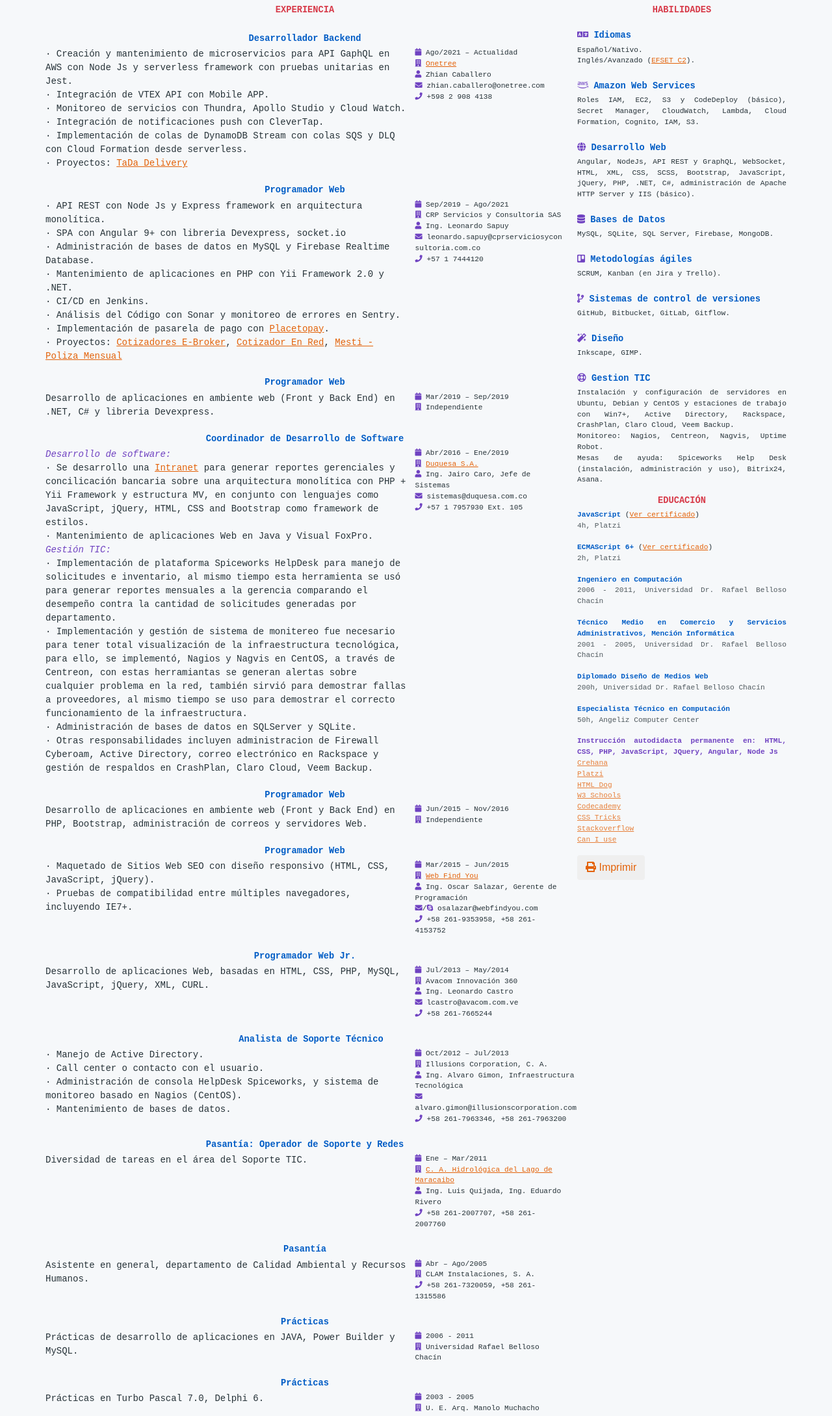
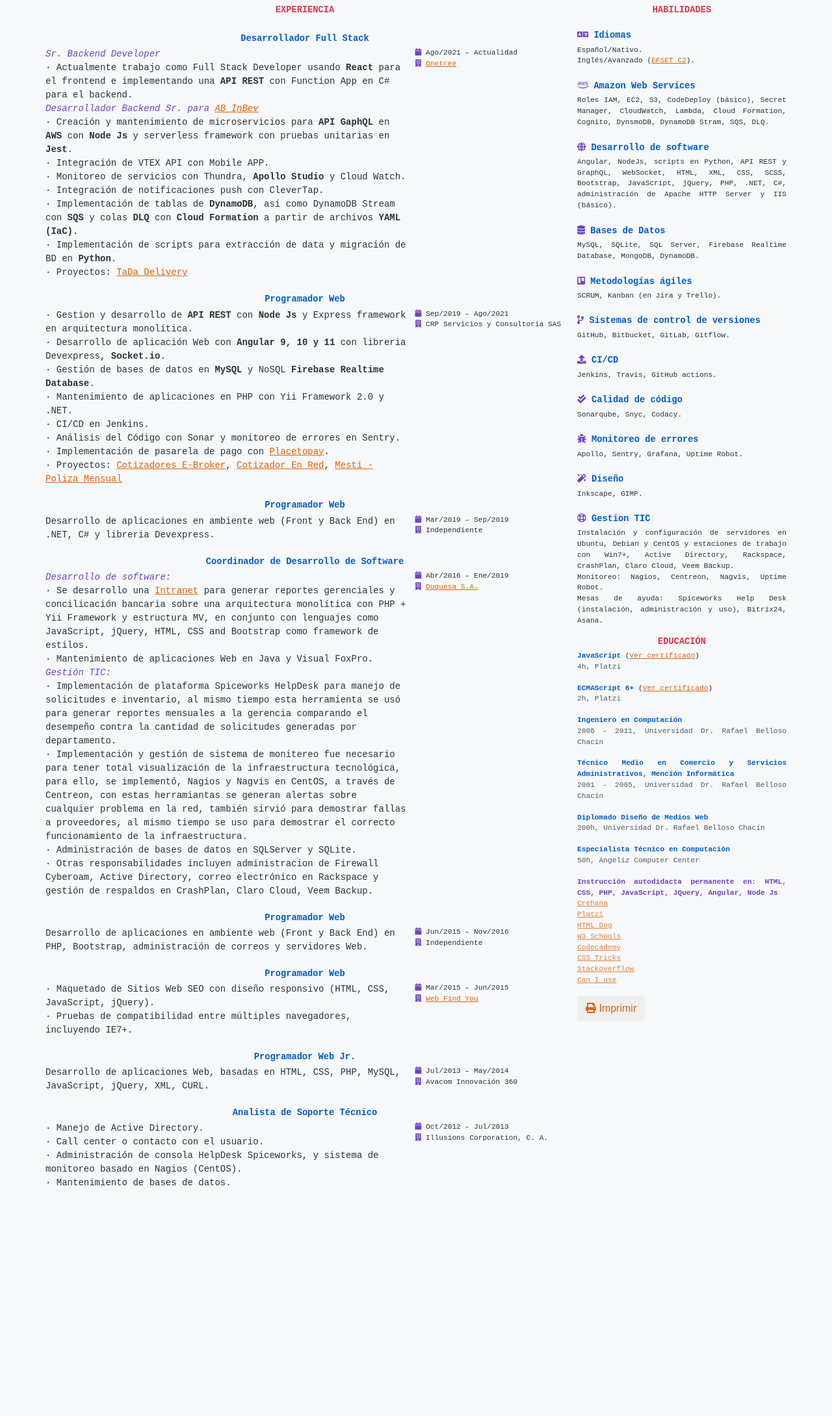
Before and after one commit to ytaborda17/ytaborda17.github.io, a plain HTML site: page index.html in a window 1280 px wide. Shown: the part 130-2309 px from the top of the page at 65% size. After the commit the page ends 2003 px from the top, so only its background shows below. Drawn offline with Linux system fonts and the light colour scheme.

Commit message:
feat: New entry OT

```diff
--- a/index.html
+++ b/index.html
@@ -24,7 +24,7 @@
     <meta property="twitter:description" content="Ing. en Computación, Desarrollador Web Full Stack">
     <meta property="twitter:image" content="//ytaborda17.github.io/img/yt.svg">
 
-    <link href="https://use.fontawesome.com/releases/v5.15.3/css/all.css" rel="stylesheet">
+    <link href="https://use.fontawesome.com/releases/v5.15.4/css/all.css" rel="stylesheet">
     <link rel="icon" type="image/png" href="img/ico.png">
     <link href="./css/home.css" rel="stylesheet">
 </head>
@@ -72,30 +72,34 @@
                 <h2 class="text-center text-accent2">EXPERIENCIA</h2>
 
                 <article>
-                    <h5 class="text-accent4">Desarrollador Backend</h5>
+                    <h5 class="text-accent4">Desarrollador Full Stack</h5>
                     <dl>
-                        <dd>· Creación y mantenimiento de microservicios para API GaphQL en AWS con Node Js y serverless framework con pruebas unitarias en Jest.</dd>
+                        <dt>Sr. Backend Developer</dt>
+                        <dd> · Actualmente trabajo como Full Stack Developer usando <b>React</b> para el frontend e implementando una <b>API REST</b> con Function App en C# para el backend.</dd>
+                        <dt>Desarrollador Backend Sr. para <a href="https://www.ab-inbev.com/" target="_blank">AB InBev</a></dt>
+                        <dd>· Creación y mantenimiento de microservicios para <b>API GaphQL</b> en <b>AWS</b> con <b>Node Js</b> y serverless framework con pruebas unitarias en <b>Jest</b>.</dd>
                         <dd>· Integración de VTEX API con Mobile APP.</dd>
-                        <dd>· Monitoreo de servicios con Thundra, Apollo Studio y Cloud Watch.</dd>
+                        <dd>· Monitoreo de servicios con Thundra, <b>Apollo Studio</b> y Cloud Watch.</dd>
                         <dd>· Integración de notificaciones push con CleverTap.</dd>
-                        <dd>· Implementación de colas de DynamoDB Stream con colas SQS y DLQ con Cloud Formation desde serverless.</dd>
+                        <dd>· Implementación de tablas de <b>DynamoDB</b>, así como DynamoDB Stream con <b>SQS</b> y colas <b>DLQ</b> con <b>Cloud Formation</b> a partir de archivos <b>YAML (IaC)</b>.</dd>
+                        <dd>· Implementación de scripts para extracción de data y migración de BD en <b>Python</b>.</dd>
                         <dd>· Proyectos: <a href="https://www.tadadelivery.com.mx/" target="_blank">TaDa Delivery</a></dd>
                     </dl>
                     <dl>
                         <dd><i class="fas fa-calendar"></i> Ago/2021 – Actualidad</dd>
                         <dd><i class="fas fa-building"></i> <a href="https://onetree.com/" target="_blank">Onetree</a></dd>
-                        <dd><i class="fas fa-user"></i> Zhian Caballero</dd>
-                        <dd><i class="fas fa-envelope"></i> <span class="word-break">zhian.caballero@onetree.com</span></dd>
-                        <dd><i class="fas fa-phone"></i> +598 2 908 4138</dd>
+                        <dd class="ref-data invisible noprint"><i class="fas fa-user"></i> Zhian Caballero, German Asmus</dd>
+                        <dd class="ref-data invisible noprint"><i class="fas fa-envelope"></i> <span class="word-break">zhian.caballero@onetree.com</span></dd>
+                        <dd class="ref-data invisible noprint"><i class="fas fa-phone"></i> +598 2 908 4138</dd>
                     </dl>
                 </article>
 
                 <article>
                     <h5 class="text-accent4">Programador Web</h5>
                     <dl>
-                        <dd>· API REST con Node Js y Express framework en arquitectura monolítica.</dd>
-                        <dd>· SPA con Angular 9+ con libreria Devexpress, socket.io</dd>
-                        <dd>· Administración de bases de datos en MySQL y Firebase Realtime Database.</dd>
+                        <dd>· Gestion y desarrollo de <b>API REST</b> con <b>Node Js</b> y Express framework en arquitectura monolítica.</dd>
+                        <dd>· Desarrollo de aplicación Web con <b>Angular 9, 10 y 11</b> con libreria Devexpress, <b>Socket.io</b>.</dd>
+                        <dd>· Gestión de bases de datos en <b>MySQL</b> y NoSQL <b>Firebase Realtime Database</b>.</dd>
                         <dd>· Mantenimiento de aplicaciones en PHP con Yii Framework 2.0 y .NET.</dd>
                         <dd>· CI/CD en Jenkins.</dd>
                         <dd>· Análisis del Código con Sonar y monitoreo de errores en Sentry.</dd>
@@ -109,9 +113,9 @@
                     <dl>
                         <dd><i class="fas fa-calendar"></i> Sep/2019 – Ago/2021</dd>
                         <dd><i class="fas fa-building"></i> CRP Servicios y Consultoria SAS</dd>
-                        <dd><i class="fas fa-user"></i> Ing. Leonardo Sapuy</dd>
-                        <dd><i class="fas fa-envelope"></i> <span class="word-break">leonardo.sapuy@cprserviciosyconsultoria.com.co</span></dd>
-                        <dd><i class="fas fa-phone"></i> +57 1 7444120</dd>
+                        <dd class="ref-data invisible noprint"><i class="fas fa-user"></i> Ing. Leonardo Sapuy</dd>
+                        <dd class="ref-data invisible noprint"><i class="fas fa-envelope"></i> <span class="word-break">leonardo.sapuy@cprserviciosyconsultoria.com.co</span></dd>
+                        <dd class="ref-data invisible noprint"><i class="fas fa-phone"></i> +57 1 7444120</dd>
                     </dl>
                 </article>
 
@@ -155,9 +159,9 @@
                     <dl>
                         <dd><i class="fas fa-calendar"></i> Abr/2016 – Ene/2019 </dd>
                         <dd><i class="fas fa-building"></i> <a target="_blank" href="https://duquesa.com.co/">Duquesa S.A.</a> </dd>
-                        <dd><i class="fas fa-user"></i> Ing. Jairo Caro, Jefe de Sistemas </dd>
-                        <dd><i class="fas fa-envelope"></i> sistemas@duquesa.com.co </dd>
-                        <dd><i class="fas fa-phone"></i> +57 1 7957930 Ext. 105 </dd>
+                        <dd class="ref-data invisible noprint"><i class="fas fa-user"></i> Ing. Jairo Caro, Jefe de Sistemas </dd>
+                        <dd class="ref-data invisible noprint"><i class="fas fa-envelope"></i> sistemas@duquesa.com.co </dd>
+                        <dd class="ref-data invisible noprint"><i class="fas fa-phone"></i> +57 1 7957930 Ext. 105 </dd>
                     </dl>
                 </article>
 
@@ -183,9 +187,9 @@
                     <dl>
                         <dd><i class="fas fa-calendar"></i> Mar/2015 – Jun/2015 </dd>
                         <dd><i class="fas fa-building"></i> <a href="https://www.webfindyou.com/" target="_blank">Web Find You</a></dd>
-                        <dd><i class="fas fa-user"></i> Ing. Oscar Salazar, Gerente de Programación </dd>
-                        <dd><i class="fas fa-envelope"></i>/<i class="text-accent fab fa-skype"></i> osalazar@webfindyou.com </dd>
-                        <dd><i class="fas fa-phone"></i> +58 261-9353958, +58 261-4153752 </dd>
+                        <dd class="ref-data invisible noprint"><i class="fas fa-user"></i> Ing. Oscar Salazar, Gerente de Programación </dd>
+                        <dd class="ref-data invisible noprint"><i class="fas fa-envelope"></i>/<i class="text-accent fab fa-skype"></i> osalazar@webfindyou.com </dd>
+                        <dd class="ref-data invisible noprint"><i class="fas fa-phone"></i> +58 261-9353958, +58 261-4153752 </dd>
                     </dl>
                 </article>
 
@@ -198,9 +202,9 @@
                     <dl>
                         <dd><i class="fas fa-calendar"></i> Jul/2013 – May/2014  </dd>
                         <dd><i class="fas fa-building"></i> Avacom Innovación 360 </dd>
-                        <dd><i class="fas fa-user"></i> Ing. Leonardo Castro </dd>
-                        <dd><i class="fas fa-envelope"></i> lcastro@avacom.com.ve </dd>
-                        <dd><i class="fas fa-phone"></i> +58 261-7665244 </dd>
+                        <dd class="ref-data invisible noprint"><i class="fas fa-user"></i> Ing. Leonardo Castro </dd>
+                        <dd class="ref-data invisible noprint"><i class="fas fa-envelope"></i> lcastro@avacom.com.ve </dd>
+                        <dd class="ref-data invisible noprint"><i class="fas fa-phone"></i> +58 261-7665244 </dd>
                     </dl>
                 </article>
 
@@ -217,15 +221,15 @@
                     <dl>
                         <dd><i class="fas fa-calendar"></i> Oct/2012 – Jul/2013 </dd>
                         <dd><i class="fas fa-building"></i> Illusions Corporation, C. A. </dd>
-                        <dd><i class="fas fa-user"></i> Ing. Alvaro Gimon, Infraestructura Tecnológica </dd>
-                        <dd><i class="fas fa-envelope"></i> alvaro.gimon@illusionscorporation.com</dd>
-                        <dd><i class="fas fa-phone"></i> +58 261-7963346, +58 261-7963200 </dd>
+                        <dd class="ref-data invisible noprint"><i class="fas fa-user"></i> Ing. Alvaro Gimon, Infraestructura Tecnológica </dd>
+                        <dd class="ref-data invisible noprint"><i class="fas fa-envelope"></i> alvaro.gimon@illusionscorporation.com</dd>
+                        <dd class="ref-data invisible noprint"><i class="fas fa-phone"></i> +58 261-7963346, +58 261-7963200 </dd>
                     </dl>
                 </article>
 
 
 
-                <article>
+                <article class="old-data invisible noprint">
                     <h5 class="text-accent4">Pasantía: Operador de Soporte y Redes</h5>
                     <dl>
                         <dd>Diversidad de tareas en el área del Soporte TIC.</dd>
@@ -233,13 +237,13 @@
                     <dl>
                         <dd><i class="fas fa-calendar"></i> Ene – Mar/2011 </dd>
                         <dd><i class="fas fa-building"></i> <a href="http://www.hidrolago.gov.ve/" target="_blank">C. A. Hidrológica del Lago de Maracaibo</a></dd>
-                        <dd><i class="fas fa-user"></i> Ing. Luis Quijada, Ing. Eduardo Rivero </dd>
-                        <dd><i class="fas fa-phone"></i> +58 261-2007707, +58 261-2007760 </dd>
+                        <dd class="ref-data invisible noprint"><i class="fas fa-user"></i> Ing. Luis Quijada, Ing. Eduardo Rivero </dd>
+                        <dd class="ref-data invisible noprint"><i class="fas fa-phone"></i> +58 261-2007707, +58 261-2007760 </dd>
                     </dl>
                 </article>
 
 
-                <article>
+                <article class="old-data invisible noprint">
                     <h5 class="text-accent4">Pasantía</h5>
                     <dl>
                         <dd>Asistente en general, departamento de Calidad Ambiental y Recursos Humanos.</dd>
@@ -247,12 +251,12 @@
                     <dl>
                         <dd><i class="fas fa-calendar"></i> Abr – Ago/2005 </dd>
                         <dd><i class="fas fa-building"></i> CLAM Instalaciones, S. A. </dd>
-                        <dd><i class="fas fa-phone"></i> +58 261-7320059, +58 261-1315586 </dd>
+                        <dd class="ref-data invisible noprint"><i class="fas fa-phone"></i> +58 261-7320059, +58 261-1315586 </dd>
                     </dl>
                 </article>
 
 
-                <article>
+                <article class="old-data invisible noprint">
                     <h5 class="text-accent4">Prácticas</h5>
                     <dl>
                         <dd>Prácticas de desarrollo de aplicaciones en JAVA, Power Builder y MySQL.</dd>
@@ -265,7 +269,7 @@
 
 
 
-                <article>
+                <article class="old-data invisible noprint">
                     <h5 class="text-accent4">Prácticas</h5>
                     <dl>
                         <dd>Prácticas en Turbo Pascal 7.0, Delphi 6.</dd>
@@ -291,19 +295,19 @@
 
                 <h5 class="text-accent4"><i class="fab fa-aws text-accent"></i> Amazon Web Services</h5>
                 <p>
-                    Roles IAM, EC2, S3 y CodeDeploy (básico), Secret Manager, CloudWatch, Lambda, Cloud Formation, Cognito, IAM, S3.
+                    Roles IAM, EC2, S3, CodeDeploy (básico), Secret Manager, CloudWatch, Lambda, Cloud Formation, Cognito, DynsmoDB, DynamoDB Stram, SQS, DLQ.
                 </p>
 
 
-                <h5 class="text-accent4"><i class="fas fa-globe text-accent"></i> Desarrollo Web</h5>
+                <h5 class="text-accent4"><i class="fas fa-globe text-accent"></i> Desarrollo de software</h5>
                 <p>
-                    Angular, NodeJs, API REST y GraphQL, WebSocket, HTML, XML, CSS, SCSS, Bootstrap, JavaScript, jQuery, PHP, .NET, C#, administración de Apache HTTP Server y IIS (básico).
+                    Angular, NodeJs, scripts en Python, API REST y GraphQL, WebSocket, HTML, XML, CSS, SCSS, Bootstrap, JavaScript, jQuery, PHP, .NET, C#, administración de Apache HTTP Server y IIS (básico).
                 </p>
 
 
                 <h5 class="text-accent4"><i class="fas fa-database text-accent"></i> Bases de Datos</h5>
                 <p>
-                    MySQL, SQLite, SQL Server, Firebase, MongoDB.
+                    MySQL, SQLite, SQL Server, Firebase Realtime Database, MongoDB, DynamoDB.
                 </p>
 
 
@@ -318,6 +322,22 @@
                     GitHub, Bitbucket, GitLab, Gitflow.
                 </p>
 
+                <h5 class="text-accent4"><i class="fas fa-upload text-accent"></i> CI/CD</h5>
+                <p>
+                    Jenkins, Travis, GitHub actions.
+                </p>
+
+                <h5 class="text-accent4"><i class="fas fa-check-double text-accent"></i> Calidad de código</h5>
+                <p>
+                    Sonarqube, Snyc, Codacy.
+                </p>
+
+                <h5 class="text-accent4"><i class="fas fa-bug text-accent"></i> Monitoreo de errores</h5>
+                <p>
+                    Apollo, Sentry, Grafana, Uptime Robot.
+                </p>
+
+
 
                 <h5 class="text-accent4"><i class="fas fa-magic text-accent"></i> Diseño</h5>
                 <p>
@@ -325,7 +345,7 @@
                 </p>
 
 
-                <h5 class="text-accent4 pbreak"><i class="far fa-life-ring text-accent"></i> Gestion TIC</h5>
+                <h5 class="text-accent4"><i class="far fa-life-ring text-accent"></i> Gestion TIC</h5>
                 <p>
                     Instalación y configuración de servidores en Ubuntu, Debian y CentOS y estaciones de trabajo con Win7+,
                     Active Directory, Rackspace, CrashPlan, Claro Cloud, Veem Backup.<br>
```
Also changed, not shown: en.html (+33 -14 lines), fr.html (+31 -10 lines).
